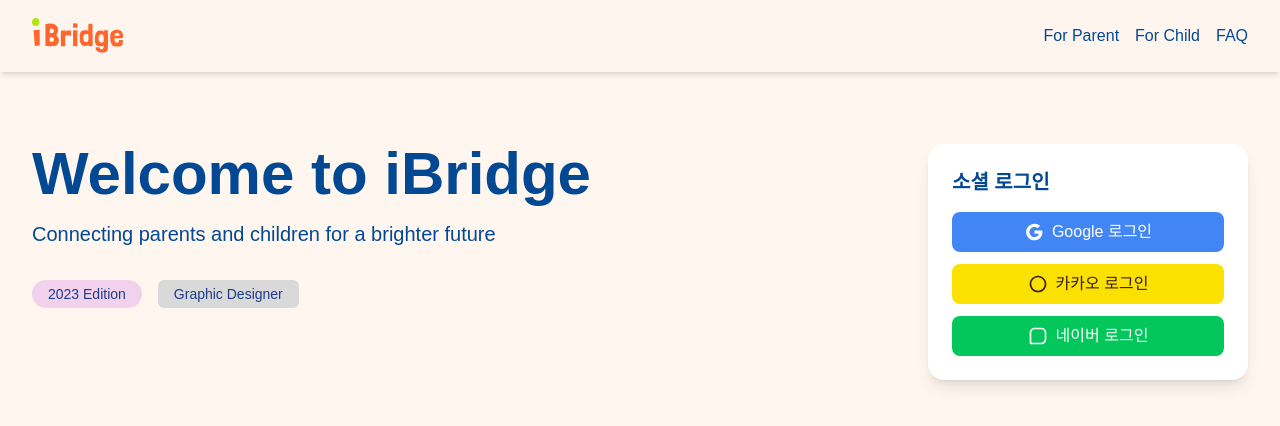
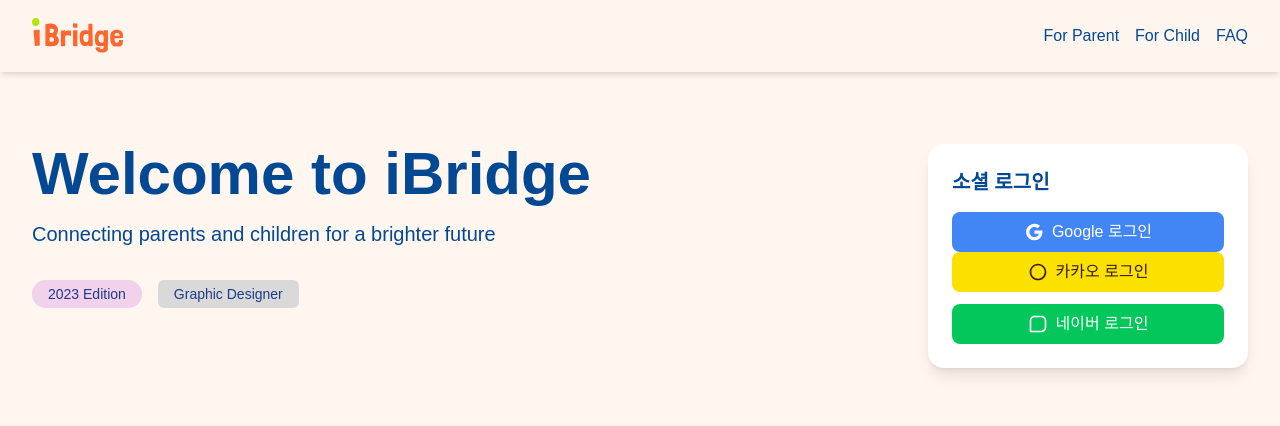
Before and after one commit to i-Bridge/front-ibridge-2025, a Next.js app: page / in a window 1280 px wide. Shown: the top 426 px of the page. Built offline with nearby package versions, Linux system fonts and the light colour scheme.

Commit message:
Chore: 링크 추가

```diff
--- a/src/app/(start)/page.tsx
+++ b/src/app/(start)/page.tsx
@@ -2,6 +2,7 @@
 import { useState, useEffect } from 'react';
 import { motion } from 'framer-motion';
 import Image from 'next/image';
+import Link from 'next/link';
 
 export default function StartPage() {
   const [scrollY, setScrollY] = useState(0);
@@ -82,6 +83,7 @@
               </h3>
               <div className="space-y-3">
                 {/* Social login buttons (same as before) */}
+                <Link href="/setup">
                   <button className="w-full bg-[#4285F4] text-white py-2 px-4 rounded-lg flex items-center justify-center gap-2 hover:bg-[#357ABD] transition-colors">
                     <svg className="w-5 h-5" viewBox="0 0 24 24">
                       <path
@@ -91,6 +93,8 @@
                     </svg>
                     Google 로그인
                   </button>
+                </Link>
+                <Link href="/parent/home">
                   <button className="w-full bg-[#FAE100] text-[#391B1B] py-2 px-4 rounded-lg flex items-center justify-center gap-2 hover:bg-[#FDD835] transition-colors">
                     <svg className="w-5 h-5" viewBox="0 0 24 24">
                       <path
@@ -100,6 +104,7 @@
                     </svg>
                     카카오 로그인
                   </button>
+                </Link>
                 <button className="w-full bg-[#03C75A] text-white py-2 px-4 rounded-lg flex items-center justify-center gap-2 hover:bg-[#02B150] transition-colors">
                   <svg className="w-5 h-5" viewBox="0 0 24 24">
                     <path
```
Lines whose indentation alone changed are shown as unchanged.
